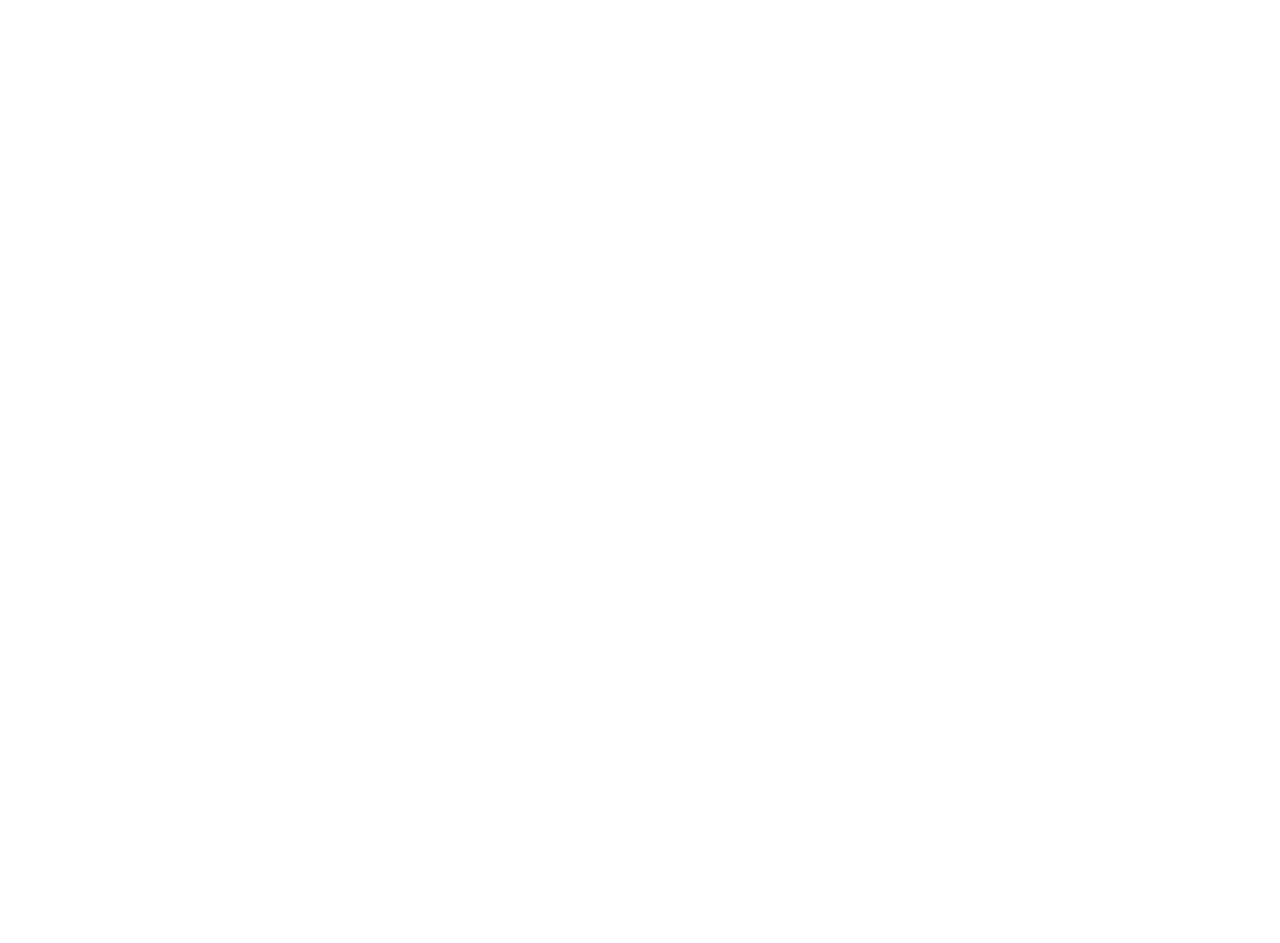
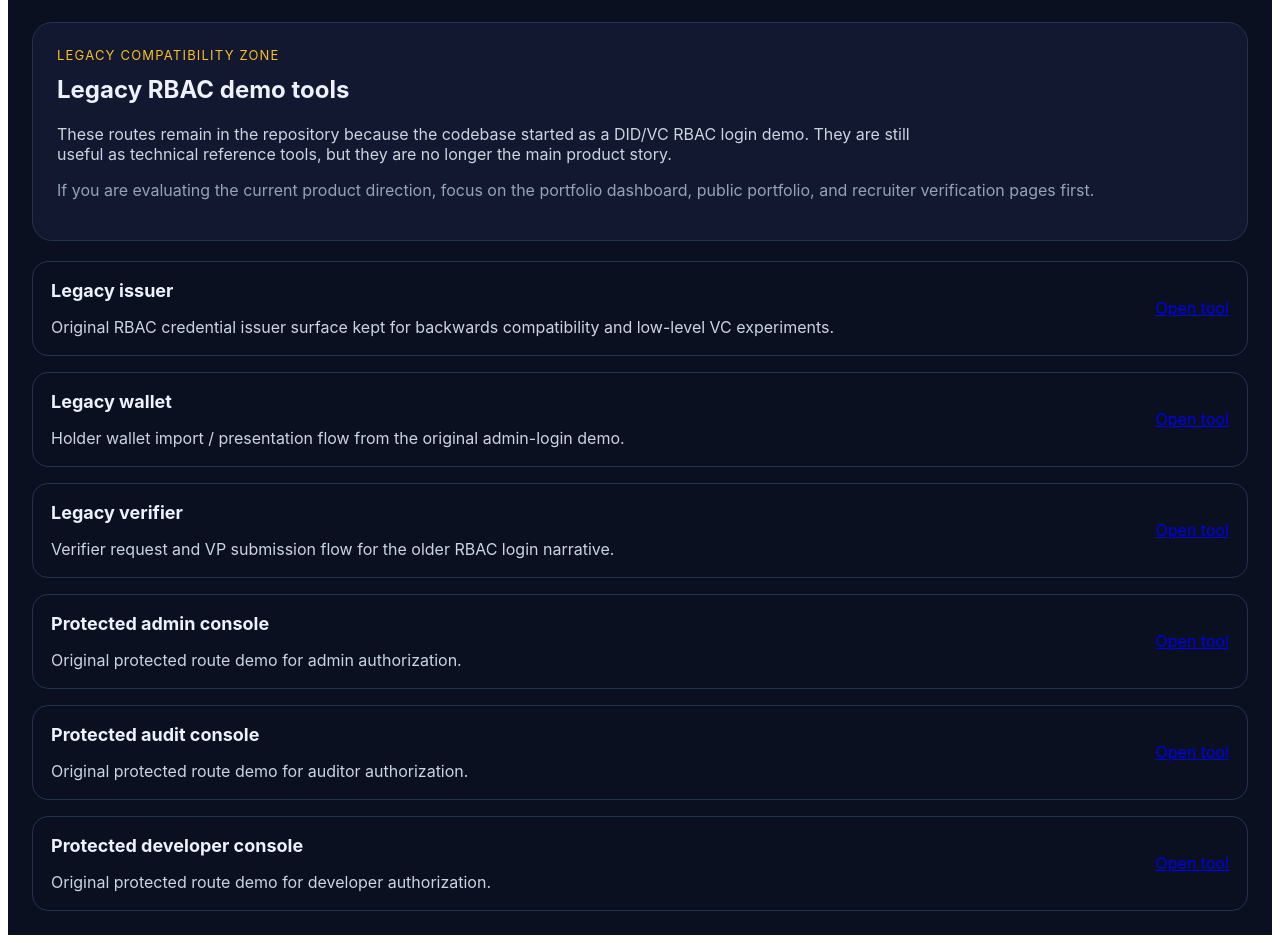
Before and after one commit to JaeWonSeo-dev/did_vc_rbac_mvp, a React (Vite) app in the folder apps/web/: page /legacy in a window 1280 px wide. Before the commit this address had no page. Shown: the part 224-1167 px from the top of the page. Before the commit the page ends 800 px from the top, so only its background shows below. Built offline with nearby package versions, Linux system fonts and the light colour scheme.

Commit message:
feat: separate legacy rbac tools from main product flow

```diff
--- a/apps/web/src/main.tsx
+++ b/apps/web/src/main.tsx
@@ -10,6 +10,7 @@
 import { PortfolioPage } from "./pages/PortfolioPage";
 import { VerifyCredentialPage } from "./pages/VerifyCredentialPage";
 import { GitHubCallbackPage } from "./pages/GitHubCallbackPage";
+import { LegacyToolsPage } from "./pages/LegacyToolsPage";
 
 ReactDOM.createRoot(document.getElementById("root")!).render(
   <React.StrictMode>
@@ -20,6 +21,7 @@
           <Route path="portfolio/:slug" element={<PortfolioPage />} />
           <Route path="verify/:jti" element={<VerifyCredentialPage />} />
           <Route path="github/callback" element={<GitHubCallbackPage />} />
+          <Route path="legacy" element={<LegacyToolsPage />} />
           <Route path="issuer" element={<IssuerPage />} />
           <Route path="wallet" element={<WalletPage />} />
           <Route path="verifier" element={<VerifierPage />} />
--- /dev/null
+++ b/apps/web/src/pages/LegacyToolsPage.tsx
@@ -0,0 +1,66 @@
+import { Link } from "react-router-dom";
+
+const tools = [
+  {
+    to: "/issuer",
+    title: "Legacy issuer",
+    description: "Original RBAC credential issuer surface kept for backwards compatibility and low-level VC experiments."
+  },
+  {
+    to: "/wallet",
+    title: "Legacy wallet",
+    description: "Holder wallet import / presentation flow from the original admin-login demo."
+  },
+  {
+    to: "/verifier",
+    title: "Legacy verifier",
+    description: "Verifier request and VP submission flow for the older RBAC login narrative."
+  },
+  {
+    to: "/admin",
+    title: "Protected admin console",
+    description: "Original protected route demo for admin authorization."
+  },
+  {
+    to: "/audit",
+    title: "Protected audit console",
+    description: "Original protected route demo for auditor authorization."
+  },
+  {
+    to: "/dev",
+    title: "Protected developer console",
+    description: "Original protected route demo for developer authorization."
+  }
+];
+
+export function LegacyToolsPage() {
+  return (
+    <div style={{ display: "grid", gap: 20 }}>
+      <section style={{ padding: 24, borderRadius: 20, background: "#111830", border: "1px solid #24324f" }}>
+        <p style={{ margin: 0, color: "#fbbf24", fontSize: 13, textTransform: "uppercase", letterSpacing: 1.2 }}>Legacy compatibility zone</p>
+        <h2 style={{ marginTop: 12 }}>Legacy RBAC demo tools</h2>
+        <p style={{ maxWidth: 860, color: "#cbd5e1" }}>
+          These routes remain in the repository because the codebase started as a DID/VC RBAC login demo. They are still useful as technical reference tools,
+          but they are no longer the main product story.
+        </p>
+        <p style={{ color: "#94a3b8" }}>
+          If you are evaluating the current product direction, focus on the portfolio dashboard, public portfolio, and recruiter verification pages first.
+        </p>
+      </section>
+
+      <section style={{ display: "grid", gap: 16 }}>
+        {tools.map((tool) => (
+          <div key={tool.to} style={{ padding: 18, borderRadius: 16, background: "#0b1020", border: "1px solid #24324f" }}>
+            <div style={{ display: "flex", justifyContent: "space-between", gap: 16, flexWrap: "wrap", alignItems: "center" }}>
+              <div>
+                <strong style={{ fontSize: 18 }}>{tool.title}</strong>
+                <p style={{ marginBottom: 0, color: "#cbd5e1" }}>{tool.description}</p>
+              </div>
+              <Link to={tool.to}>Open tool</Link>
+            </div>
+          </div>
+        ))}
+      </section>
+    </div>
+  );
+}
```
Also changed, not shown: apps/web/src/components/Layout.tsx (+45 -25 lines), 1 other file (tests, documents, lock files or other folders).
